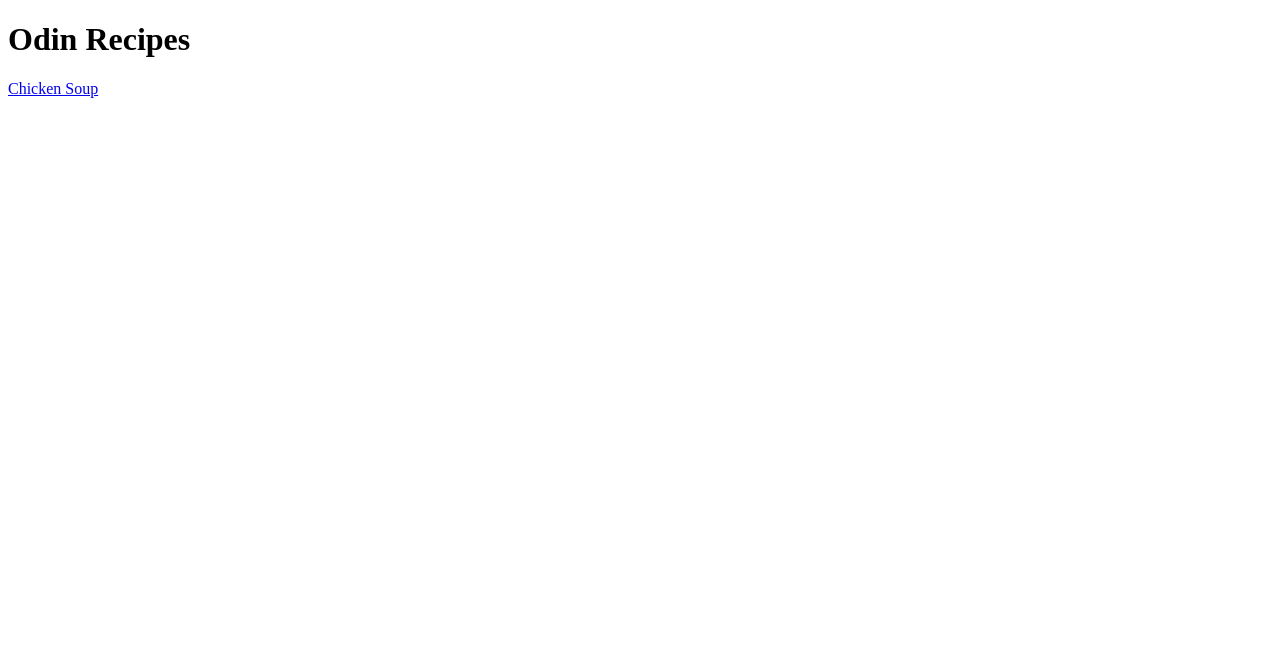
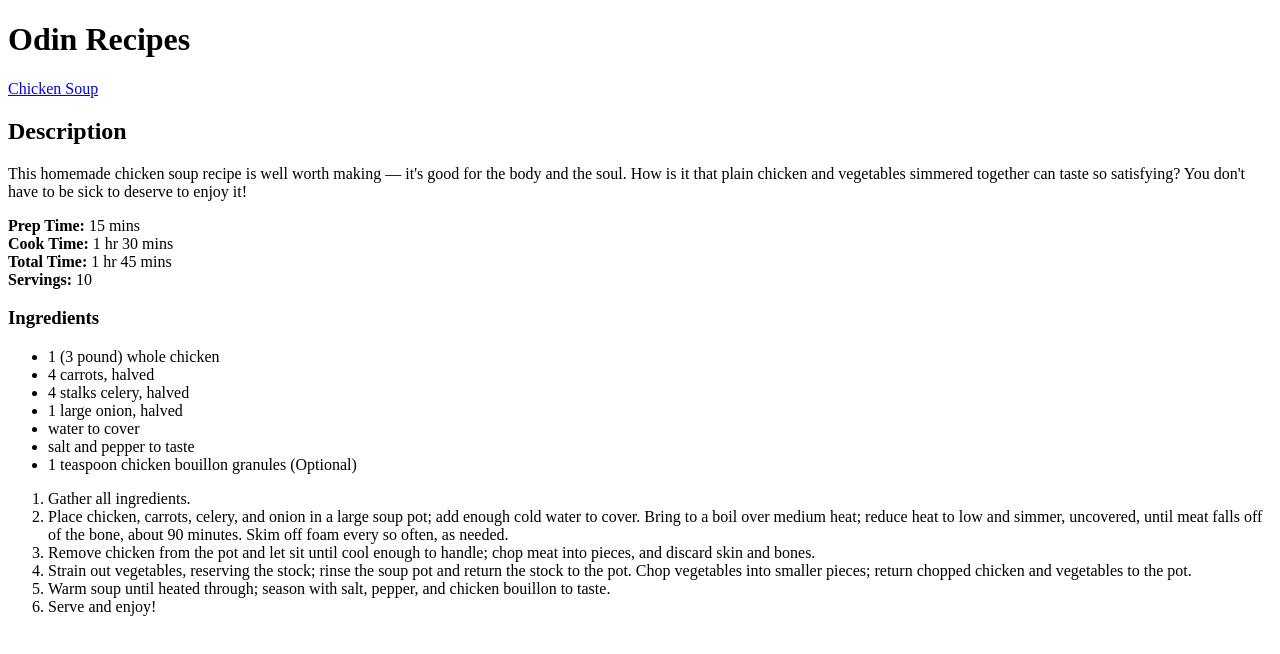
Before and after one commit to marin0suke/odin-recipes, a plain HTML site: page index.html in a window 1280 px wide. Drawn offline with Linux system fonts and the light colour scheme.

Commit message:
Add recipe specifics and structure recipe page
Structured recipe page for additional recipes to follow,
information for Chicken Soup now added.

```diff
--- a/index.html
+++ b/index.html
@@ -6,8 +6,52 @@
     <title>Document</title>
 </head>
 <body>
-    <h1>Odin Recipes</h1>
+    <div>
+        <h1>Odin Recipes</h1>
 
-    <a href="./recipes/chicken-soup.html">Chicken Soup</a>
+        <a href="./recipes/chicken-soup.html">Chicken Soup</a>
+
+        <h2>Description</h2>
+
+            <p>
+                This homemade chicken soup recipe is well worth making — it's good for the body and the soul.
+                How is it that plain chicken and vegetables simmered together can taste so satisfying?
+                You don't have to be sick to deserve to enjoy it!
+            </p>
+
+            <p>
+                <strong>Prep Time:</strong> 15 mins <br>
+                <strong>Cook Time:</strong> 1 hr 30 mins <br>
+                <strong>Total Time:</strong> 1 hr 45 mins <br>
+                <strong>Servings:</strong> 10
+            </p>
+
+        <h3>Ingredients</h3>
+        <ul>
+            <li>1 (3 pound) whole chicken</li>
+            <li>4 carrots, halved</li>
+            <li>4 stalks celery, halved</li>
+            <li>1 large onion, halved</li>
+            <li>water to cover</li>
+            <li>salt and pepper to taste</li>
+            <li>1 teaspoon chicken bouillon granules (Optional)</li>
+        </ul>
+
+        <ol>
+            <li>Gather all ingredients.</li>
+            <li>Place chicken, carrots, celery, and onion in a large soup pot;
+                add enough cold water to cover. Bring to a boil over medium heat;
+                reduce heat to low and simmer, uncovered, until meat falls off of the bone,
+                about 90 minutes. Skim off foam every so often, as needed.</li>
+            <li>Remove chicken from the pot and let sit until cool enough to handle;
+                chop meat into pieces, and discard skin and bones.</li>
+            <li>Strain out vegetables, reserving the stock;
+                rinse the soup pot and return the stock to the pot.
+                Chop vegetables into smaller pieces; return chopped chicken and vegetables to the pot.</li>
+            <li>Warm soup until heated through; season with salt, pepper,
+                and chicken bouillon to taste.</li>
+            <li>Serve and enjoy!</li>
+        </ol>
+
 </body>
 </html>
```
Also changed, not shown: recipes/chicken-soup.html (+2 -0 lines).
